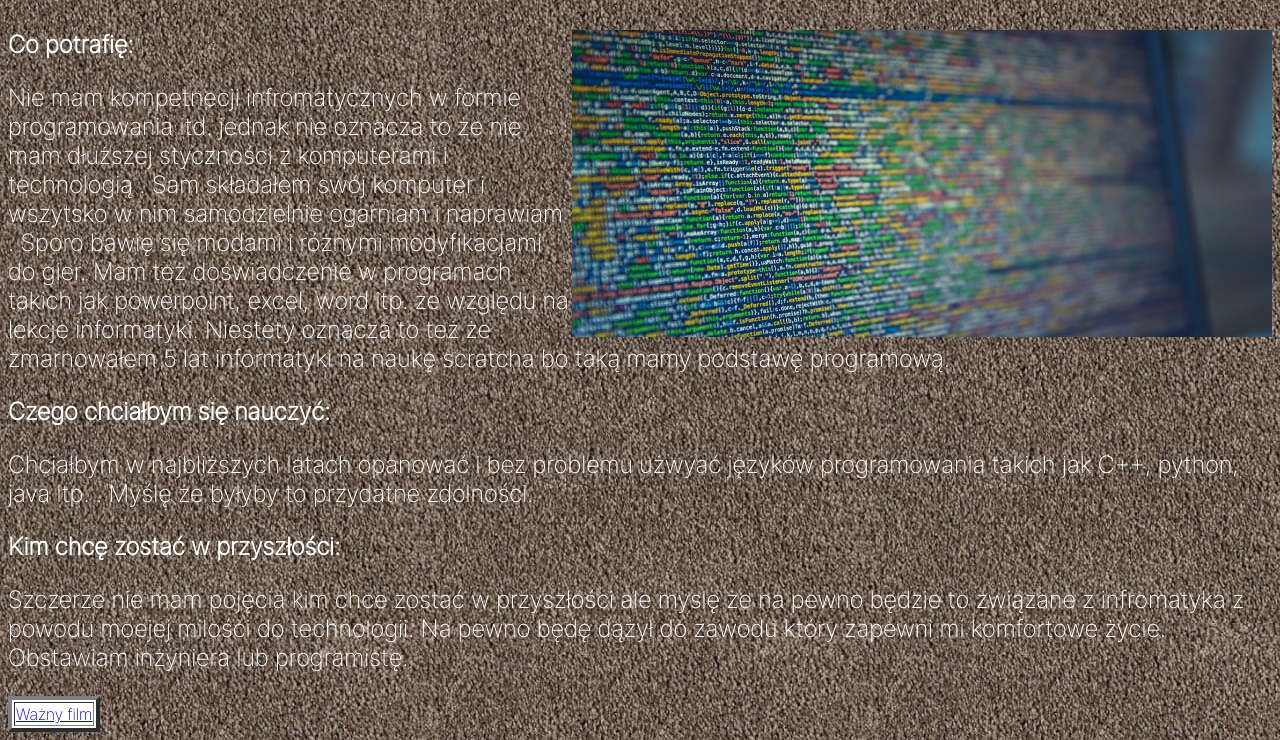
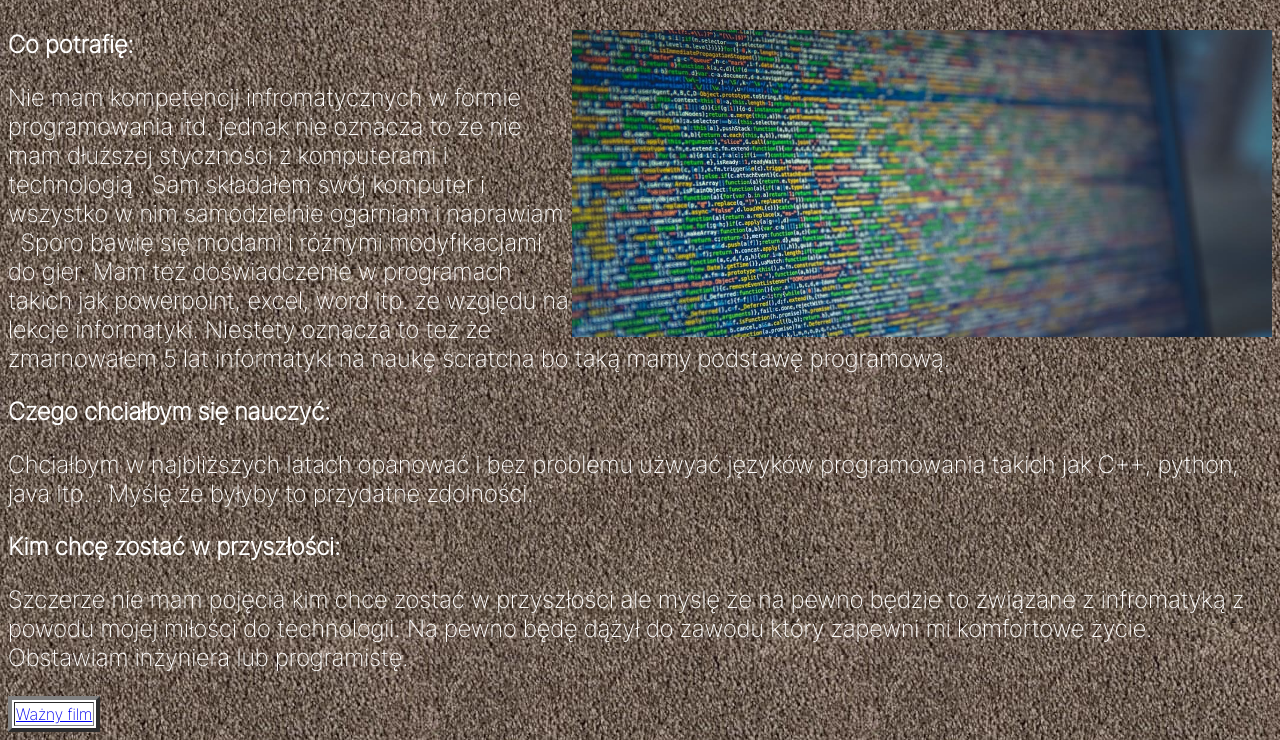
Before and after one commit to Hellothere0-0/Hellothere0-0.github.io, a plain HTML site: page index.html in a window 1280 px wide. Shown: the part 85-825 px from the top of the page. Drawn offline with Linux system fonts and the light colour scheme.

Commit message:
Update index.html

```diff
--- a/index.html
+++ b/index.html
@@ -14,11 +14,11 @@
     <h2>Mateusz J</h2>
     <img src="Y3c9MTE3MCZjaD01MTM=_src_11472-informatyka_studia.jpg" alt=""width="700" align="right">
   <p><b> Co potrafię:</b></p>
-   <p> Nie mam kompetnecji infromatycznych w formie programowania itd. jednak nie oznacza to że nie mam dłuższej styczności z komputerami i technologią . Sam składałem swój komputer i wszytsko w nim samodzielnie ogarniam i naprawiam . Sporo bawię się modami i różnymi modyfikacjami do gier. Mam też doświadczenie w programach takich jak powerpoint, excel, word itp. ze względu na lekcje informatyki. Niestety oznacza to też że zmarnowałem 5 lat informatyki na naukę scratcha bo taką mamy podstawę programową. </p>
+   <p> Nie mam kompetencji infromatycznych w formie programowania itd. jednak nie oznacza to że nie mam dłuższej styczności z komputerami i technologią . Sam składałem swój komputer i wszystko w nim samodzielnie ogarniam i naprawiam . Sporo bawię się modami i różnymi modyfikacjami do gier. Mam też doświadczenie w programach takich jak powerpoint, excel, word itp. ze względu na lekcje informatyki. Niestety oznacza to też że zmarnowałem 5 lat informatyki na naukę scratcha bo taką mamy podstawę programową. </p>
    <p><b> Czego chciałbym się nauczyć:</b></p>
    <p> Chciałbym w najbliższych latach opanować i bez problemu użwyać języków programowania takich jak C++, python, java itp. . Myślę że byłyby to przydatne zdolności.  </p>
    <p><b> Kim chcę zostać w przyszłości:</b></p>
-   <p> Szczerze nie mam pojęcia kim chce zostać w przyszłości ale myslę że na pewno będzie to związane z infromatyka z powodu moejej milości do technologii. Na pewno będę dążył do zawodu który zapewni mi komfortowe życie. Obstawiam inżyniera lub programistę.</p>
+   <p> Szczerze nie mam pojęcia kim chce zostać w przyszłości ale myslę że na pewno będzie to związane z infromatyką z powodu mojej miłości do technologii. Na pewno będę dążył do zawodu który zapewni mi komfortowe życie. Obstawiam inżyniera lub programistę.</p>
    <table border="4"><tr><td><a href="https://www.youtube.com/watch?v=dQw4w9WgXcQ">Ważny film</a></td></tr></table>
 
 
```
